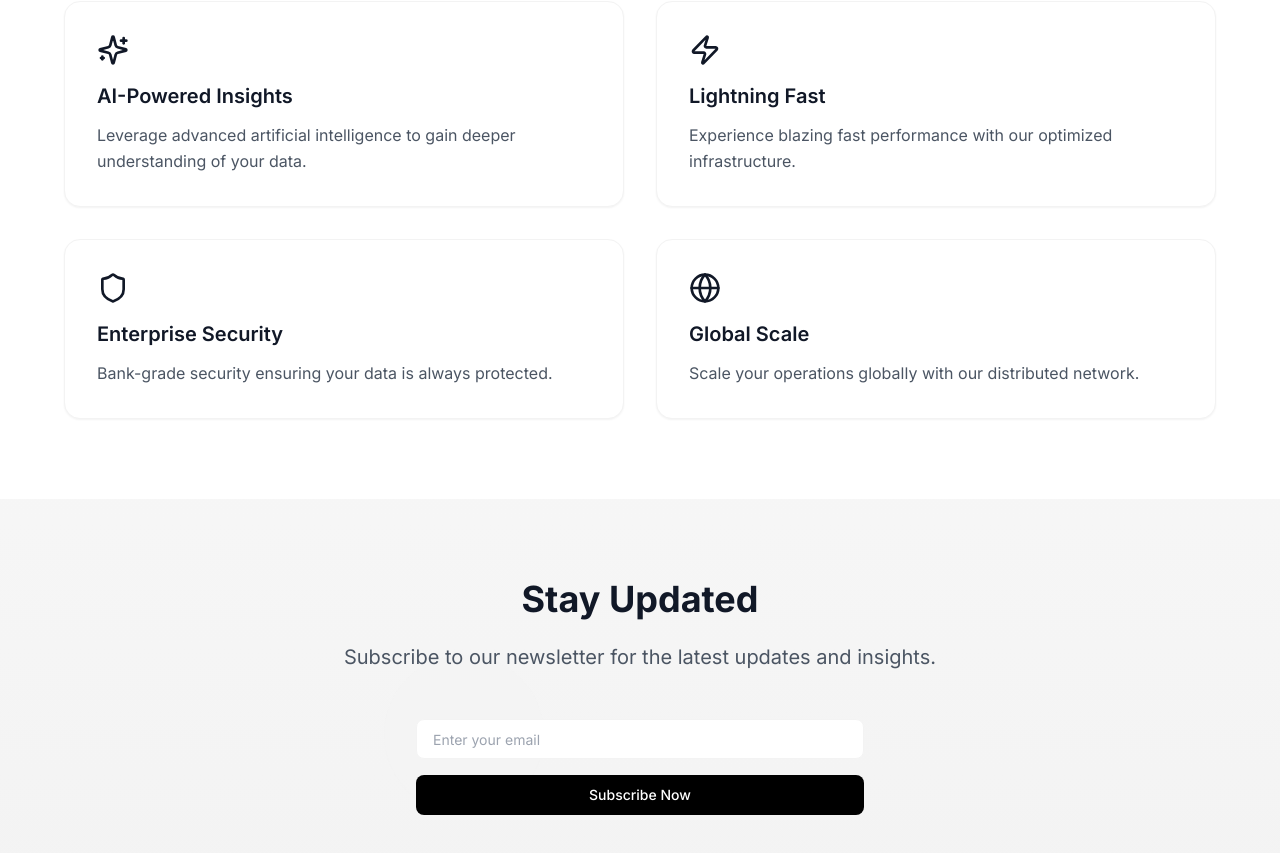
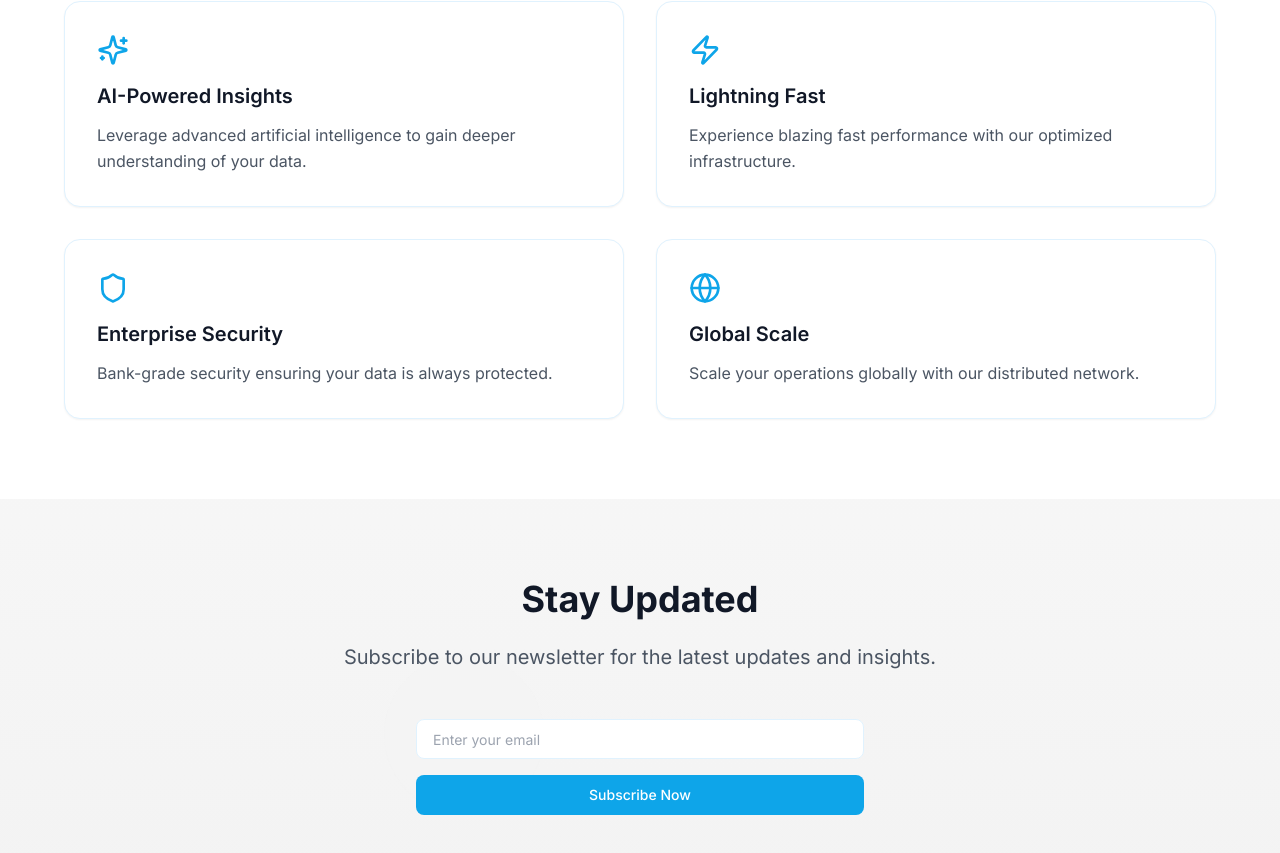
Before and after one commit to welyweah/whiteecho-website, a React (Vite) app: page / in a window 1280 px wide. Shown: the part 599-1452 px from the top of the page. Built offline with nearby package versions, Linux system fonts and the light colour scheme.

Commit message:
Add cyan accent color
Added a cyan accent color to the application's color palette.

```diff
--- a/src/components/FeatureCard.tsx
+++ b/src/components/FeatureCard.tsx
@@ -12,9 +12,9 @@ const FeatureCard: React.FC<FeatureCardProps> = ({ title, description, icon }) =
   return (
     <motion.div
       whileHover={{ scale: 1.02 }}
-      className="bg-white p-8 rounded-2xl shadow-sm border border-primary-soft transition-all duration-300 hover:shadow-md"
+      className="bg-white p-8 rounded-2xl shadow-sm border border-accent-soft transition-all duration-300 hover:shadow-md hover:border-accent/20"
     >
-      <div className="mb-4 text-2xl">{icon}</div>
+      <div className="mb-4 text-2xl text-accent">{icon}</div>
       <h3 className="text-xl font-semibold mb-3">{title}</h3>
       <p className="text-gray-600 leading-relaxed">{description}</p>
     </motion.div>
--- a/src/components/Newsletter.tsx
+++ b/src/components/Newsletter.tsx
@@ -15,11 +15,11 @@ const Newsletter = () => {
         <Input
           type="email"
           placeholder="Enter your email"
-          className="w-full px-4 py-3 rounded-lg bg-white border border-primary-soft focus:outline-none focus:ring-2 focus:ring-primary-soft transition-all duration-300"
+          className="w-full px-4 py-3 rounded-lg bg-white border border-accent-soft focus:outline-none focus:ring-2 focus:ring-accent transition-all duration-300"
         />
         <Button
           type="submit"
-          className="w-full bg-black text-white hover:bg-gray-900 transition-all duration-300 rounded-lg py-3"
+          className="w-full bg-accent text-white hover:bg-accent/90 transition-all duration-300 rounded-lg py-3"
         >
           Subscribe Now
         </Button>
--- a/tailwind.config.ts
+++ b/tailwind.config.ts
@@ -31,8 +31,8 @@ export default {
           muted: "#f1f1f1",
         },
         accent: {
-          DEFAULT: "#eee",
-          soft: "#f5f5f5",
+          DEFAULT: "#0EA5E9",
+          soft: "#e0f2fe",
         },
       },
       keyframes: {
```
